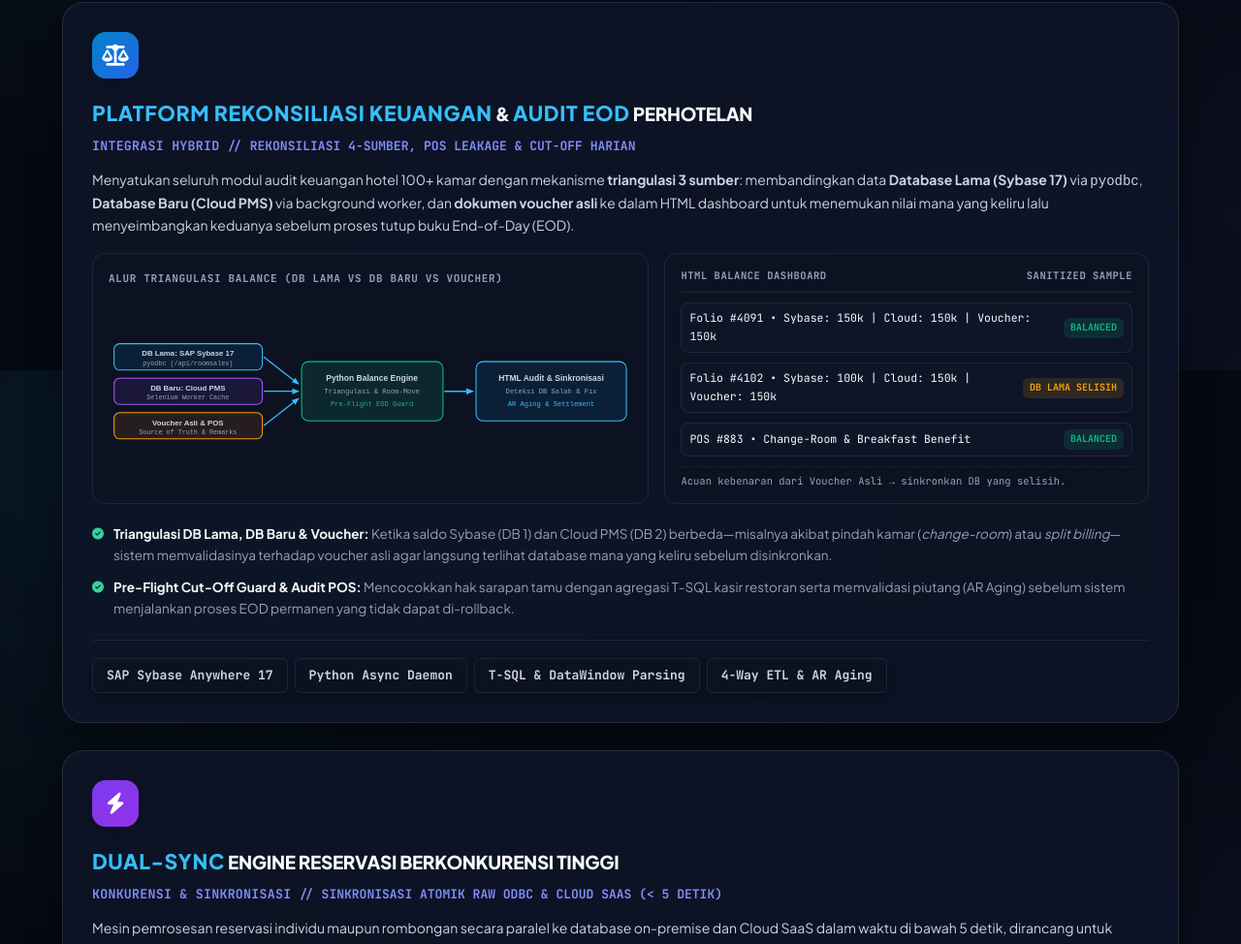
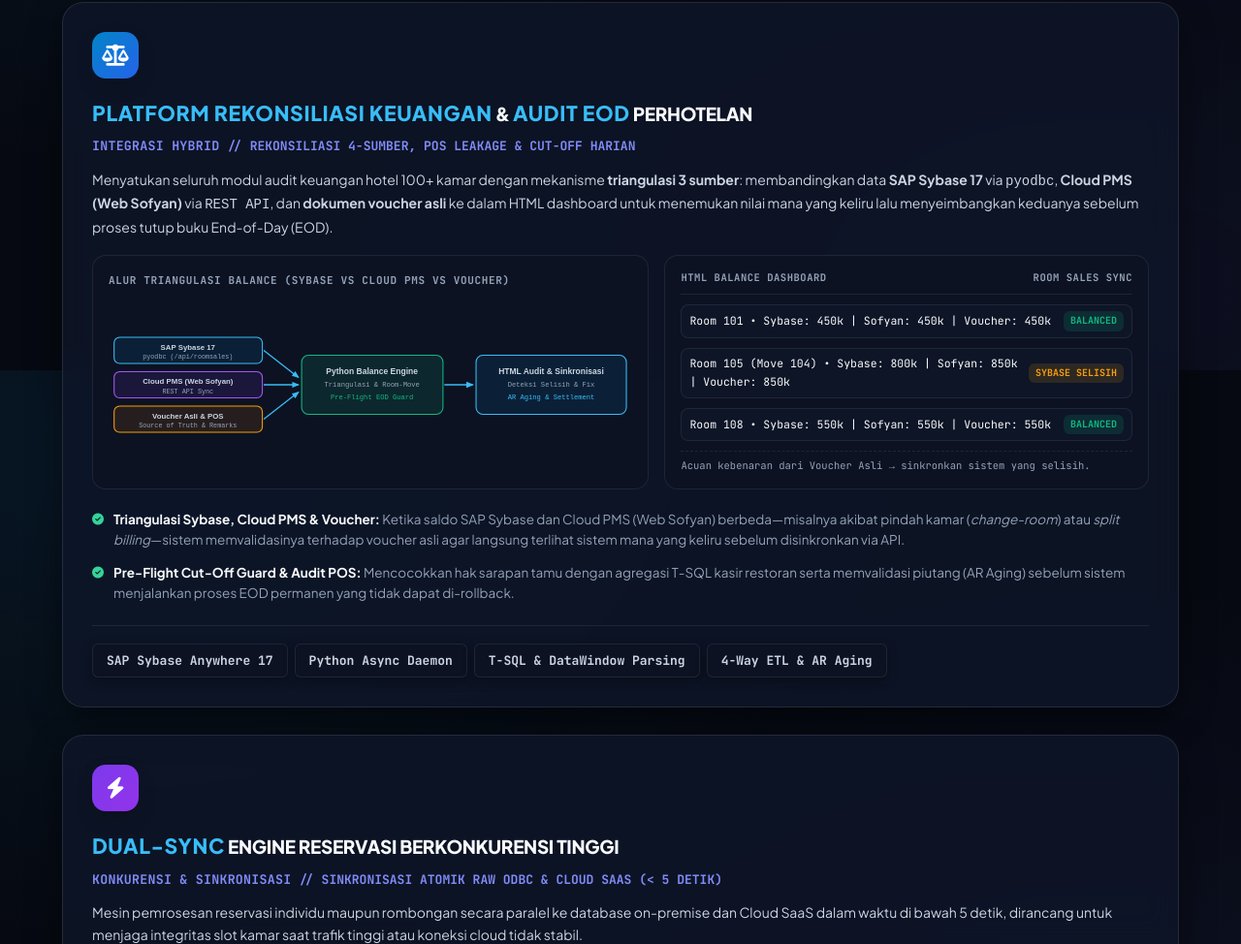
Before and after one commit to arifrijaldin/fullstack-, a plain HTML site: page index.html in a window 1280 px wide. Shown: the part 1218-2192 px from the top of the page at 97% size. Drawn offline with Linux system fonts and the light colour scheme.

Commit message:
fix: replace Selenium/old-DB labels with SAP Sybase, Web Sofyan REST API, and Room Sales Balance rows

```diff
--- a/index.html
+++ b/index.html
@@ -2442,25 +2442,25 @@
                         <h3 class="system-title"><span class="highlight-large">PLATFORM REKONSILIASI KEUANGAN</span> &amp; <span class="highlight-large">AUDIT EOD</span> PERHOTELAN</h3>
                         <div class="system-role"><span class="highlight-medium">INTEGRASI HYBRID</span> // REKONSILIASI 4-SUMBER, POS LEAKAGE &amp; CUT-OFF HARIAN</div>
                         <p class="system-desc">
-                            Menyatukan seluruh modul audit keuangan hotel 100+ kamar dengan mekanisme <strong>triangulasi 3 sumber</strong>: membandingkan data <strong>Database Lama (Sybase 17)</strong> via <code>pyodbc</code>, <strong>Database Baru (Cloud PMS)</strong> via background worker, dan <strong>dokumen voucher asli</strong> ke dalam HTML dashboard untuk menemukan nilai mana yang keliru lalu menyeimbangkan keduanya sebelum proses tutup buku End-of-Day (EOD).
+                            Menyatukan seluruh modul audit keuangan hotel 100+ kamar dengan mekanisme <strong>triangulasi 3 sumber</strong>: membandingkan data <strong>SAP Sybase 17</strong> via <code>pyodbc</code>, <strong>Cloud PMS (Web Sofyan)</strong> via <code>REST API</code>, dan <strong>dokumen voucher asli</strong> ke dalam HTML dashboard untuk menemukan nilai mana yang keliru lalu menyeimbangkan keduanya sebelum proses tutup buku End-of-Day (EOD).
                         </p>
 
                         <div class="case-visuals-grid">
                         <div class="arch-diagram-box">
-                            <div class="arch-diagram-label">Alur Triangulasi Balance (DB Lama vs DB Baru vs Voucher)</div>
-                            <svg viewBox="0 0 760 156" width="100%" height="auto" xmlns="http://www.w3.org/2000/svg" role="img" aria-label="Diagram Triangulasi Balance DB Lama, DB Baru, dan Voucher">
+                            <div class="arch-diagram-label">Alur Triangulasi Balance (Sybase vs Cloud PMS vs Voucher)</div>
+                            <svg viewBox="0 0 760 156" width="100%" height="auto" xmlns="http://www.w3.org/2000/svg" role="img" aria-label="Diagram Triangulasi Balance SAP Sybase, Cloud PMS, dan Voucher">
                                 <defs>
                                     <marker id="arrow1" viewBox="0 0 10 10" refX="8" refY="5" markerWidth="6" markerHeight="6" orient="auto-start-reverse">
                                         <path d="M 0 1 L 10 5 L 0 9 z" fill="#38bdf8"/>
                                     </marker>
                                 </defs>
                                 <rect x="8" y="8" width="215" height="38" rx="8" fill="rgba(2,132,199,0.12)" stroke="#38bdf8" stroke-width="1.5"/>
-                                <text x="115" y="26" text-anchor="middle" fill="currentColor" font-size="11" font-weight="700" font-family="sans-serif">DB Lama: SAP Sybase 17</text>
+                                <text x="115" y="26" text-anchor="middle" fill="currentColor" font-size="11" font-weight="700" font-family="sans-serif">SAP Sybase 17</text>
                                 <text x="115" y="39" text-anchor="middle" fill="#94a3b8" font-size="9.5" font-family="monospace">pyodbc (/api/roomsales)</text>
 
                                 <rect x="8" y="58" width="215" height="38" rx="8" fill="rgba(124,58,237,0.12)" stroke="#a855f7" stroke-width="1.5"/>
-                                <text x="115" y="76" text-anchor="middle" fill="currentColor" font-size="11" font-weight="700" font-family="sans-serif">DB Baru: Cloud PMS</text>
-                                <text x="115" y="89" text-anchor="middle" fill="#94a3b8" font-size="9.5" font-family="monospace">Selenium Worker Cache</text>
+                                <text x="115" y="76" text-anchor="middle" fill="currentColor" font-size="11" font-weight="700" font-family="sans-serif">Cloud PMS (Web Sofyan)</text>
+                                <text x="115" y="89" text-anchor="middle" fill="#94a3b8" font-size="9.5" font-family="monospace">REST API Sync</text>
 
                                 <rect x="8" y="108" width="215" height="38" rx="8" fill="rgba(217,119,6,0.12)" stroke="#f59e0b" stroke-width="1.5"/>
                                 <text x="115" y="126" text-anchor="middle" fill="currentColor" font-size="11" font-weight="700" font-family="sans-serif">Voucher Asli &amp; POS</text>
@@ -2479,7 +2479,7 @@
 
                                 <rect x="533" y="34" width="218" height="86" rx="10" fill="rgba(2,132,199,0.12)" stroke="#38bdf8" stroke-width="1.5"/>
                                 <text x="642" y="62" text-anchor="middle" fill="currentColor" font-size="12" font-weight="700" font-family="sans-serif">HTML Audit &amp; Sinkronisasi</text>
-                                <text x="642" y="80" text-anchor="middle" fill="#94a3b8" font-size="10" font-family="monospace">Deteksi DB Salah &amp; Fix</text>
+                                <text x="642" y="80" text-anchor="middle" fill="#94a3b8" font-size="10" font-family="monospace">Deteksi Selisih &amp; Fix</text>
                                 <text x="642" y="98" text-anchor="middle" fill="#38bdf8" font-size="10" font-family="monospace">AR Aging &amp; Settlement</text>
                             </svg>
                         </div>
@@ -2487,28 +2487,28 @@
                         <div class="mockup-panel" aria-label="Pratinjau Dashboard Balance">
                             <div class="mockup-head">
                                 <span>HTML Balance Dashboard</span>
-                                <span>Sanitized Sample</span>
+                                <span>Room Sales Sync</span>
                             </div>
                             <div class="mockup-row">
-                                <span>Folio #4091 &bull; Sybase: 150k | Cloud: 150k | Voucher: 150k</span>
+                                <span>Room 101 &bull; Sybase: 450k | Sofyan: 450k | Voucher: 450k</span>
                                 <span class="mockup-pill-ok">BALANCED</span>
                             </div>
                             <div class="mockup-row">
-                                <span>Folio #4102 &bull; Sybase: 100k | Cloud: 150k | Voucher: 150k</span>
-                                <span class="mockup-pill-warn">DB LAMA SELISIH</span>
+                                <span>Room 105 (Move 104) &bull; Sybase: 800k | Sofyan: 850k | Voucher: 850k</span>
+                                <span class="mockup-pill-warn">SYBASE SELISIH</span>
                             </div>
                             <div class="mockup-row">
-                                <span>POS #883 &bull; Change-Room &amp; Breakfast Benefit</span>
+                                <span>Room 108 &bull; Sybase: 550k | Sofyan: 550k | Voucher: 550k</span>
                                 <span class="mockup-pill-ok">BALANCED</span>
                             </div>
                             <div class="mockup-foot">
-                                Acuan kebenaran dari Voucher Asli &rarr; sinkronkan DB yang selisih.
+                                Acuan kebenaran dari Voucher Asli &rarr; sinkronkan sistem yang selisih.
                             </div>
                         </div>
                         </div>
 
                         <ul class="system-highlights">
-                            <li><i class="fa-solid fa-circle-check"></i> <strong>Triangulasi DB Lama, DB Baru &amp; Voucher:</strong> Ketika saldo Sybase (DB 1) dan Cloud PMS (DB 2) berbeda—misalnya akibat pindah kamar (<em>change-room</em>) atau <em>split billing</em>—sistem memvalidasinya terhadap voucher asli agar langsung terlihat database mana yang keliru sebelum disinkronkan.</li>
+                            <li><i class="fa-solid fa-circle-check"></i> <strong>Triangulasi Sybase, Cloud PMS &amp; Voucher:</strong> Ketika saldo SAP Sybase dan Cloud PMS (Web Sofyan) berbeda—misalnya akibat pindah kamar (<em>change-room</em>) atau <em>split billing</em>—sistem memvalidasinya terhadap voucher asli agar langsung terlihat sistem mana yang keliru sebelum disinkronkan via API.</li>
                             <li><i class="fa-solid fa-circle-check"></i> <strong>Pre-Flight Cut-Off Guard &amp; Audit POS:</strong> Mencocokkan hak sarapan tamu dengan agregasi T-SQL kasir restoran serta memvalidasi piutang (AR Aging) sebelum sistem menjalankan proses EOD permanen yang tidak dapat di-rollback.</li>
                         </ul>
                     </div>
```
